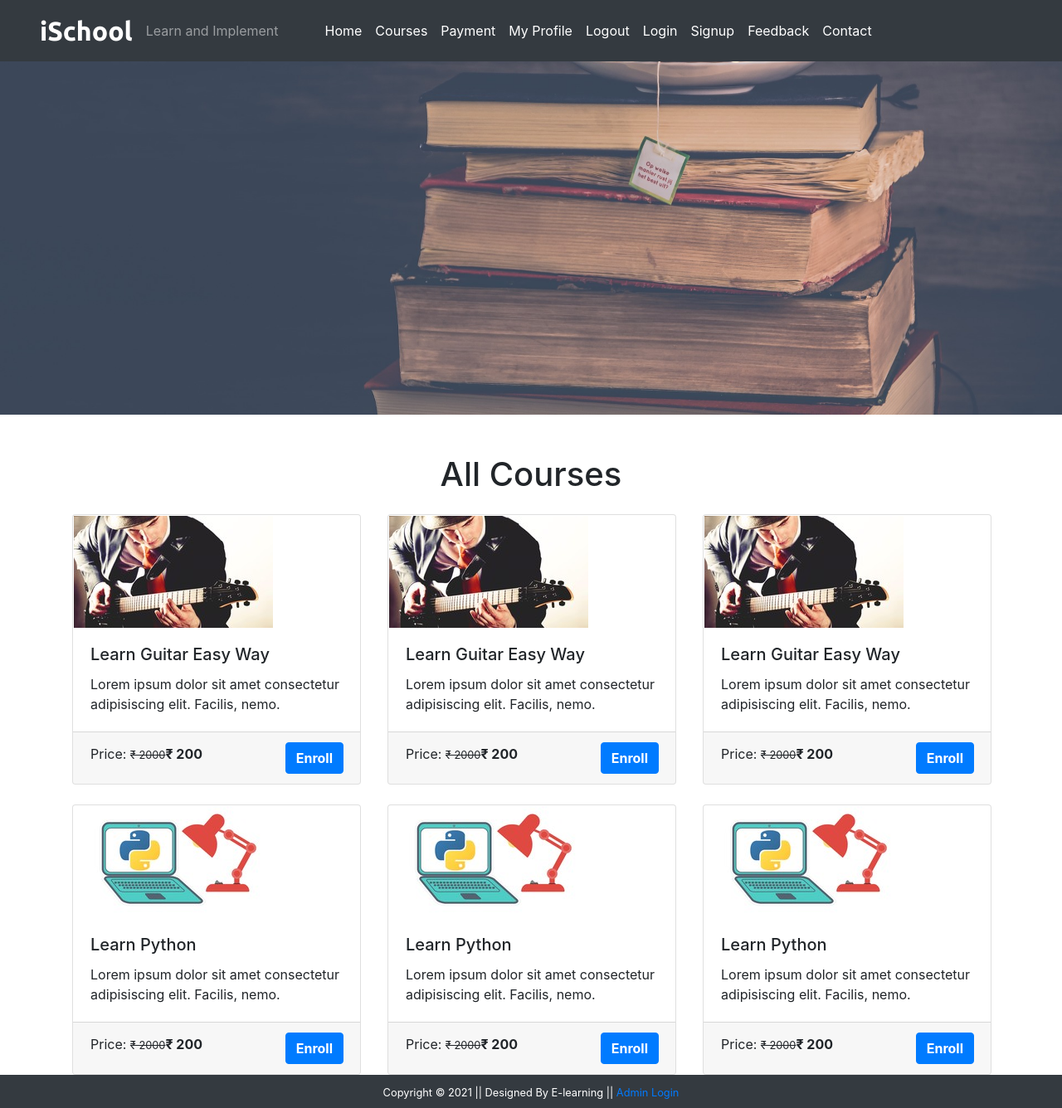
After one commit to bayazid001100/ELearning_Management_System_PHP_Project, a PHP site: page /courses.php in a window 1280 px wide. The commit adds this page. Shown: the whole page at 83% size. Run offline with PHP 8.4, Linux system fonts and the light colour scheme; some libraries are stand-ins or nearby versions.

Commit message:
Frontend

```diff
--- /dev/null
+++ b/courses.php
@@ -0,0 +1,124 @@
+<!-- Start Including Header -->
+<?php
+    include('./maininclude/header.php');
+?>
+<!-- End Including Header -->
+
+<!-- Start Course Page Banner -->
+    <div class="container-fluid bg-dark">
+        <div class="row">
+            <img src="./image/coursebanner.jpg" alt="couses" style="height:500px; width:100%; object-fit:cover; box-shadow:10px;"/>
+        </div>
+    </div>
+<!-- End Course Page Banner -->
+
+<!-- Start All Course -->
+<div class="container mt-5">
+        <h1 class="text-center">All Courses</h1>
+        <!-- Start All Course 1st Card Deck -->
+        <div class="card-deck mt-4">
+            <a href="#" class="btn" style="text-align: left; padding: 0px; margin: 0px">
+                <div class="card">
+                    <img src="image/courseimg/Guitar.jpg" alt="Guitar" class="card-image-top" />
+                    <div class="card-body">
+                        <h5 class="card-title">Learn Guitar Easy Way</h5>
+                        <p class="card-text">Lorem ipsum dolor sit amet consectetur adipisiscing elit. Facilis, nemo.
+                        </p>
+                    </div>
+                    <div class="card-footer">
+                        <p class="card-text d-line">Price: <small><del>&#8377 2000</del></small><span
+                                class="font-weight-bolder">&#8377 200</span></p>
+                        <a href="corseDetails.php" class="btn btn-primary text-white font-weight-bolder float-right">Enroll</a>
+                    </div>
+                </div>
+            </a>
+            <a href="#" class="btn" style="text-align: left; padding: 0px; margin: 0px">
+                <div class="card">
+                    <img src="image/courseimg/Guitar.jpg" alt="Guitar" class="card-image-top" />
+                    <div class="card-body">
+                        <h5 class="card-title">Learn Guitar Easy Way</h5>
+                        <p class="card-text">Lorem ipsum dolor sit amet consectetur adipisiscing elit. Facilis, nemo.
+                        </p>
+                    </div>
+                    <div class="card-footer">
+                        <p class="card-text d-line">Price: <small><del>&#8377 2000</del></small><span
+                                class="font-weight-bolder">&#8377 200</span></p>
+                        <a href="#" class="btn btn-primary text-white font-weight-bolder float-right">Enroll</a>
+                    </div>
+                </div>
+            </a>
+            <a href="#" class="btn" style="text-align: left; padding: 0px; margin: 0px">
+                <div class="card">
+                    <img src="image/courseimg/Guitar.jpg" alt="Guitar" class="card-image-top" />
+                    <div class="card-body">
+                        <h5 class="card-title">Learn Guitar Easy Way</h5>
+                        <p class="card-text">Lorem ipsum dolor sit amet consectetur adipisiscing elit. Facilis, nemo.
+                        </p>
+                    </div>
+                    <div class="card-footer">
+                        <p class="card-text d-line">Price: <small><del>&#8377 2000</del></small><span
+                                class="font-weight-bolder">&#8377 200</span></p>
+                        <a href="#" class="btn btn-primary text-white font-weight-bolder float-right">Enroll</a>
+                    </div>
+                </div>
+            </a>
+        </div>
+        <!-- End All Course 1st Card Deck-->
+
+        <!-- Start All Course 2nd Card Deck -->
+        <div class="card-deck mt-4">
+            <a href="#" class="btn" style="text-align: left; padding: 0px; margin: 0px">
+                <div class="card">
+                    <img src="image/courseimg/Python.jpg" alt="Guitar" class="card-image-top" />
+                    <div class="card-body">
+                        <h5 class="card-title">Learn Python</h5>
+                        <p class="card-text">Lorem ipsum dolor sit amet consectetur adipisiscing elit. Facilis, nemo.
+                        </p>
+                    </div>
+                    <div class="card-footer">
+                        <p class="card-text d-line">Price: <small><del>&#8377 2000</del></small><span
+                                class="font-weight-bolder">&#8377 200</span></p>
+                        <a href="#" class="btn btn-primary text-white font-weight-bolder float-right">Enroll</a>
+                    </div>
+                </div>
+            </a>
+            <a href="#" class="btn" style="text-align: left; padding: 0px; margin: 0px">
+                <div class="card">
+                    <img src="image/courseimg/Python.jpg" alt="Guitar" class="card-image-top" />
+                    <div class="card-body">
+                        <h5 class="card-title">Learn Python</h5>
+                        <p class="card-text">Lorem ipsum dolor sit amet consectetur adipisiscing elit. Facilis, nemo.
+                        </p>
+                    </div>
+                    <div class="card-footer">
+                        <p class="card-text d-line">Price: <small><del>&#8377 2000</del></small><span
+                                class="font-weight-bolder">&#8377 200</span></p>
+                        <a href="#" class="btn btn-primary text-white font-weight-bolder float-right">Enroll</a>
+                    </div>
+                </div>
+            </a>
+            <a href="#" class="btn" style="text-align: left; padding: 0px; margin: 0px">
+                <div class="card">
+                    <img src="image/courseimg/Python.jpg" alt="Guitar" class="card-image-top" />
+                    <div class="card-body">
+                        <h5 class="card-title">Learn Python</h5>
+                        <p class="card-text">Lorem ipsum dolor sit amet consectetur adipisiscing elit. Facilis, nemo.
+                        </p>
+                    </div>
+                    <div class="card-footer">
+                        <p class="card-text d-line">Price: <small><del>&#8377 2000</del></small><span
+                                class="font-weight-bolder">&#8377 200</span></p>
+                        <a href="#" class="btn btn-primary text-white font-weight-bolder float-right">Enroll</a>
+                    </div>
+                </div>
+            </a>
+        </div>
+        <!-- End All Course 2nd Card Deck-->
+    </div>
+    <!-- End All Course -->
+
+<!-- Start Including Footer -->
+<?php
+        include('./maininclude/footer.php');
+?>
+<!-- End Including Footer -->
--- a/css/style.css
+++ b/css/style.css
@@ -189,7 +189,6 @@
     }
   }
 
-
 @media only screen and (max-width: 480px) {
     .owl-theme .owl-controls {
       margin-top: 25px;
--- /dev/null
+++ b/maininclude/footer.php
@@ -0,0 +1,136 @@
+<!-- Start Footer -->
+<footer class="container-fluid bg-dark text-center p-2">
+          <small class="text-white">Copyright &copy 2021 || Designed By E-learning || <a href="#login" data-toggle="modal" data-target="#adminLoginModalCenter">Admin Login</a></small>
+          <!-- Admin Login-->
+      <!-- Start Admin Login Modal -->
+        <!-- Modal -->
+        <div class="modal fade" id="adminLoginModalCenter" tabindex="-1" aria-labelledby="stuLoginModalCenterLabel" aria-hidden="true" role="dialog">
+            <div class="modal-dialog modal-dialog modal-dialog-centered">
+            <div class="modal-content">
+                <div class="modal-header">
+                    <h5 class="modal-title" id="adminLoginModalCenterLabel">Admin Login</h5>
+                <button type="button" class="close" data-dismiss="modal" aria-label="Close">
+                    <span aria-hidden="true">&times;</span>
+                </button>
+                </div>
+                <div class="modal-body">
+                    <!-- End Admin Login Form -->
+                    <form id="adminLoginForm">
+                        <div class="form-group">
+                        <div class="form-group">
+                            <i class="fas fa-envelope"></i><label for="adminLogemail" class="pl-2 font-weight-bold">Email</label>
+                            <input type="email" class="form-control" name="adminLogemail" id="adminLogemail" placeholder="Email">
+                        </div>
+                        <div class="form-group">
+                            <i class="fas fa-key"></i><label for="adminLogpass" class="pl-2 font-weight-bold">Password</label>
+                            <input type="password" class="form-control" name="adminLogpass" id="adminLogpass" placeholder="Password">
+                        </div>
+                      </form>
+                      <!-- End Admin Login Form -->
+                </div>
+                    <div class="modal-footer">
+                        <button type="button" class="btn btn-primary" id="adminLginBtn">Login</button>
+                        <button type="button" class="btn btn-secondary" data-dismiss="modal">Cancel</button>
+                </div>
+                </div>
+                </div>
+            </div>
+      <!-- End Admin Login Modal -->
+      <!-- End Admin Login -->
+      </footer>
+      <!-- End Footer -->
+
+
+
+      <!-- Start Student Registration Modal -->
+        <!-- Modal -->
+        <div class="modal fade" id="stuRegModalCenter" tabindex="-1" aria-labelledby="stuRegModalCenterLabel" aria-hidden="true">
+            <div class="modal-dialog modal-dialog modal-dialog-centered">
+            <div class="modal-content">
+                <div class="modal-header">
+                    <h5 class="modal-title" id="stuRegModalCenterLabel">Student Registration</h5>
+                <button type="button" class="close" data-dismiss="modal" aria-label="Close">
+                    <span aria-hidden="true">&times;</span>
+                </button>
+                </div>
+                <div class="modal-body">
+                    <!-- End Student Registration Form -->
+                    <form>
+                        <div class="form-group">
+                          <i class="fas fa-user"></i><label for="stuname" class="pl-2 font-weight-bold">Name</label>
+                          <input type="text" class="form-control" name="stuname" id="stuname" placeholder="Name">
+                        </div>
+                        <div class="form-group">
+                            <i class="fas fa-envelope"></i><label for="stumail" class="pl-2 font-weight-bold">Email</label>
+                            <input type="email" class="form-control" name="stumail" id="stumail" placeholder="Email">
+                            <small id="emailHelp" class="form-text text-muted">We'll never share your email with anyone else.</small>
+                        </div>
+                        <div class="form-group">
+                            <i class="fas fa-key"></i><label for="stupass" class="pl-2 font-weight-bold">New Password</label>
+                            <input type="password" class="form-control" name="stupass" id="stupass" placeholder="Password">
+                        </div>
+                      </form>
+                      <!-- End Student Registration Form -->
+                </div>
+                    <div class="modal-footer">
+                        <button type="button" class="btn btn-primary">Sign Up</button>
+                        <button type="button" class="btn btn-secondary" data-dismiss="modal">Close</button>
+                </div>
+                </div>
+                </div>
+            </div>
+      <!-- End Student Registration Modal -->
+
+      <!-- Login -->
+      <!-- Start Student Login Modal -->
+        <!-- Modal -->
+        <div class="modal fade" id="stuLoginModalCenter" tabindex="-1" aria-labelledby="stuLoginModalCenterLabel" aria-hidden="true" role="dialog">
+            <div class="modal-dialog modal-dialog modal-dialog-centered">
+            <div class="modal-content">
+                <div class="modal-header">
+                    <h5 class="modal-title" id="stuLoginModalCenterLabel">Login</h5>
+                <button type="button" class="close" data-dismiss="modal" aria-label="Close">
+                    <span aria-hidden="true">&times;</span>
+                </button>
+                </div>
+                <div class="modal-body">
+                    <!-- End Student Login Form -->
+                    <form id="stuLoginForm">
+                        <div class="form-group">
+                        <div class="form-group">
+                            <i class="fas fa-envelope"></i><label for="stuLogemail" class="pl-2 font-weight-bold">Email</label>
+                            <input type="email" class="form-control" name="stuLogemail" id="stuLogemail" placeholder="Email">
+                          </div>
+                        <div class="form-group">
+                            <i class="fas fa-key"></i><label for="stuLogpass" class="pl-2 font-weight-bold">Password</label>
+                          <input type="password" class="form-control" name="stuLogpass" id="stuLogpass" placeholder="Password">
+                        </div>
+                      </form>
+                      <!-- End Student Login Form -->
+                </div>
+                    <div class="modal-footer">
+                        <button type="button" class="btn btn-primary" id="stuLginBtn">Login</button>
+                        <button type="button" class="btn btn-secondary" data-dismiss="modal">Cancel</button>
+                </div>
+                </div>
+                </div>
+            </div>
+      <!-- End Student Login Modal -->
+      <!-- End Login -->
+
+
+
+    <!-- Jquery and Bootstrap JavaScript-->
+    <script src="js/jquery.min.js"></script>
+    <script src="js/popper.min.js"></script>
+    <script src="js/bootstrap.min.js"></script>
+
+    <!-- Font Awesome JavaScript -->
+    <script src="js/all.min.js"></script>
+
+    <!-- Student Testimonial Owl Slider JS -->
+    <script type="text/javascript" src="js/owl.min.js"></script>
+    <script type="text/javascript" src="js/testyslider.js"></script>
+</body>
+
+</html>
--- /dev/null
+++ b/maininclude/header.php
@@ -0,0 +1,51 @@
+<!DOCTYPE html>
+<html lang="eng">
+
+<head>
+    <meta charset="UTF-8">
+    <meta name="viewport" content="width=device-width,intial-scale=1.0">
+    <!-- Bootstrap CSS -->
+    <link rel="stylesheet" href="css/bootstrap.min.css">
+
+    <!-- Font Awesome CSS -->
+    <link rel="stylesheet" href="css/all.min.css">
+
+
+    <!-- Google Font -->
+    <link href="https://fonts.googleapis.com/css2?family=Ubuntu:wght@700&display=swap" rel="stylesheet">
+
+    <!-- Student Testimonial Owl Slider CSS -->
+    <link rel="stylesheet" href="text/css" href="css/owl.min.css">
+    <link rel="stylesheet" href="text/css" href="css/owl.theme.min.css">
+    <link rel="stylesheet" href="text/css" href="css/testyslider.css">
+
+    <!-- Custome CSS -->
+    <link rel="stylesheet" href="css/style.css">
+
+    <title>iSchool</title>
+</head>
+
+<body>
+    <!-- Start Navigation -->
+    <nav class="navbar navbar-expand-sm navbar-dark bg-dark pl-5 fixed-top">
+        <a class="navbar-brand" href="index.php">iSchool</a>
+        <span class="navbar-text">Learn and Implement</span>
+        <button class="navbar-toggler" type="button" data-bs-toggle="collapse" data-bs-target="#navbarNavAltMarkup"
+            aria-controls="navbarNavAltMarkup" aria-expanded="false" aria-label="Toggle navigation">
+            <span class="navbar-toggler-icon"></span>
+        </button>
+        <div class="collapse navbar-collapse" id="navbarNavAltMarkup">
+            <ul class="navbar-nav custom-nav pl-5">
+                <li class="nav-item custom-nav-item"><a href="index.php" class="nav-link">Home</a></li>
+                <li class="nav-item custom-nav-item"><a href="courses.php" class="nav-link">Courses</a></li>
+                <li class="nav-item custom-nav-item"><a href="paymentStatus.php" class="nav-link">Payment</a></li>
+                <li class="nav-item custom-nav-item"><a href="#" class="nav-link">My Profile</a></li>
+                <li class="nav-item custom-nav-item"><a href="#" class="nav-link">Logout</a></li>
+                <li class="nav-item custom-nav-item"><a href="#" class="nav-link" data-toggle="modal" data-target="#stuLoginModalCenter">Login</a></li>
+                <li class="nav-item custom-nav-item"><a href="#" class="nav-link" data-toggle="modal" data-target="#stuRegModalCenter">Signup</a></li>
+                <li class="nav-item custom-nav-item"><a href="#" class="nav-link">Feedback</a></li>
+                <li class="nav-item custom-nav-item"><a href="#" class="nav-link">Contact</a></li>
+            </ul>
+        </div>
+    </nav>
+    <!-- End Navigation -->
```
Also changed, not shown: contact.php (added, +32 -0 lines), corseDetails.php (added, +60 -0 lines), index.php (renamed from index.html, +15 -92 lines), paymentStatus.php (added, +49 -0 lines), js/ajaxRequest.js (added).
